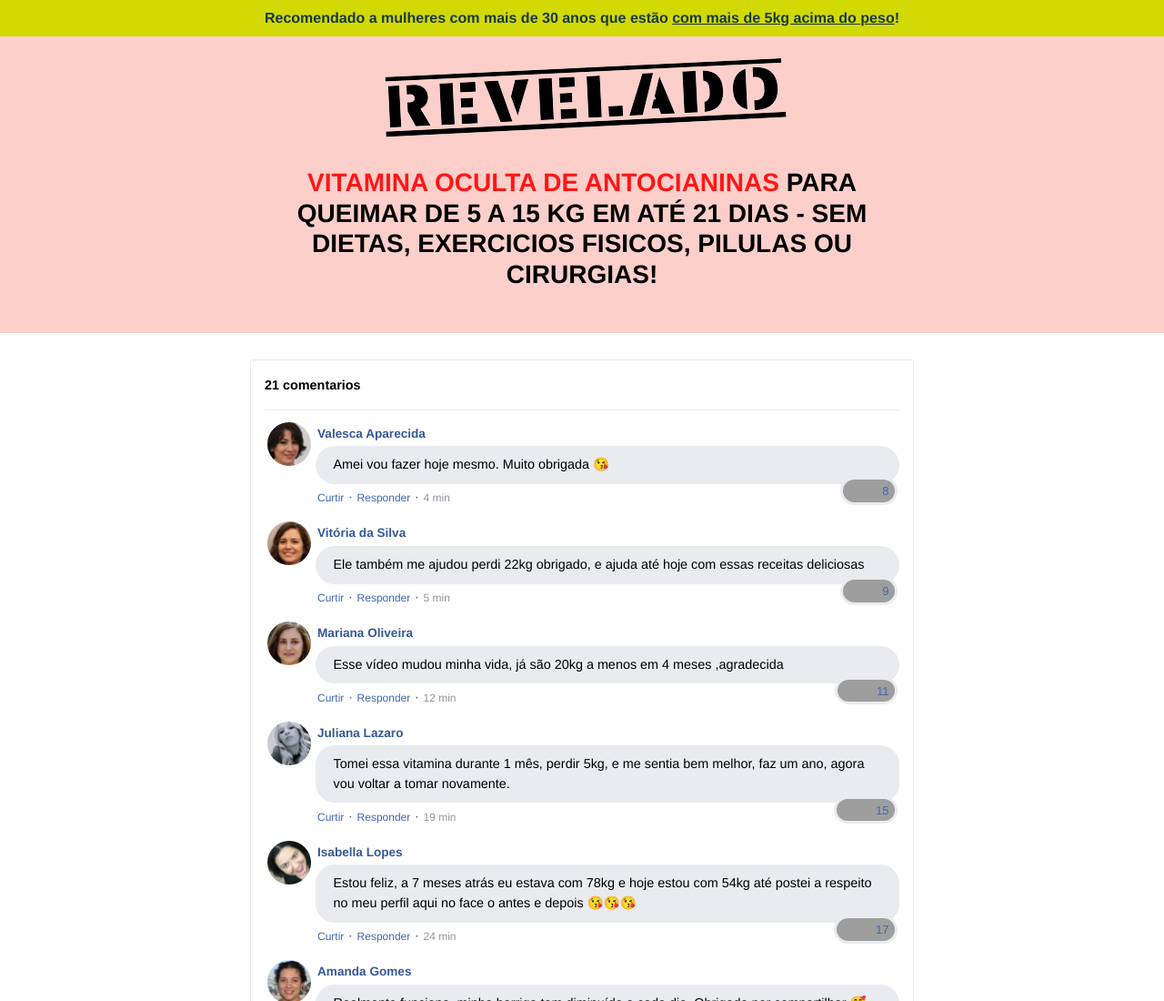
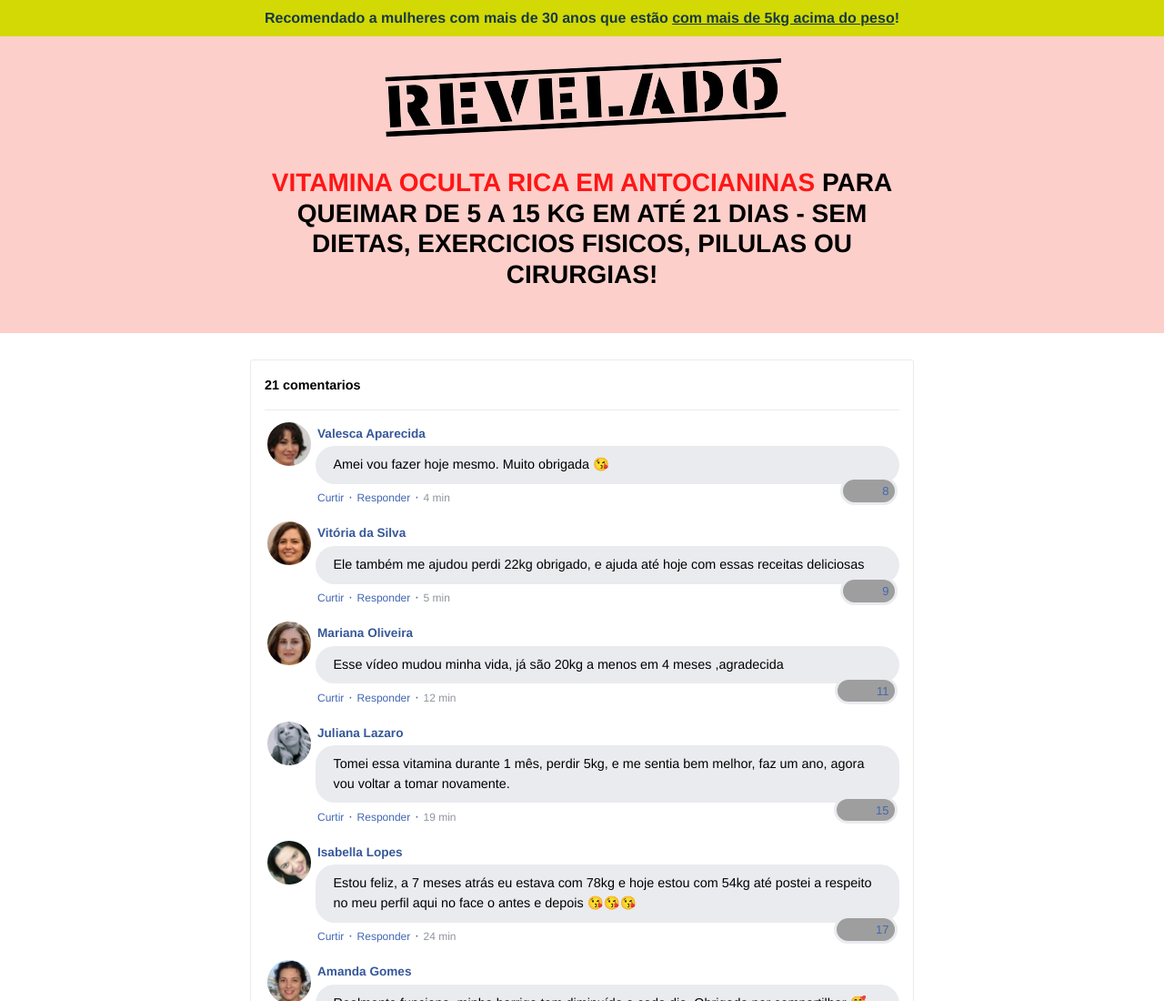
Before and after one commit to Weverton-Aguiatron/manualbarriganegativa.com, a plain HTML site: page index.html in a window 1280 px wide. Shown: the top 1100 px of the page at 91% size. Drawn offline with nearby package versions, Linux system fonts and the light colour scheme; grey boxes are pictures that could not be loaded; a script that the page names is missing.

Commit message:
Add files via upload

```diff
--- a/index.html
+++ b/index.html
@@ -65,7 +65,7 @@
             <img class="img-fluid" src="./assets/img/revelado.png">
 
             <!-- Headline -->
-           <h3 class="my-4"><b> <span style="color: #FF1616;">VITAMINA OCULTA DE ANTOCIANINAS</span> PARA QUEIMAR DE 5 A 15 KG EM ATÉ 21 DIAS - SEM DIETAS, EXERCICIOS FISICOS, PILULAS OU CIRURGIAS!</b></h3>
+           <h3 class="my-4"><b> <span style="color: #FF1616;">VITAMINA OCULTA RICA EM ANTOCIANINAS</span> PARA QUEIMAR DE 5 A 15 KG EM ATÉ 21 DIAS - SEM DIETAS, EXERCICIOS FISICOS, PILULAS OU CIRURGIAS!</b></h3>
 
             <!-- VSL -->
             <script type="text/javascript" id="scr_626030fcb20f2800085e6014">var s=document.createElement("script");s.src="https://cdn.converteai.net/1812ece4-6f0d-4a9b-bb29-f0974ded221f/players/626030fcb20f2800085e6014/player.js",s.async=!0,document.head.appendChild(s);</script>
```
